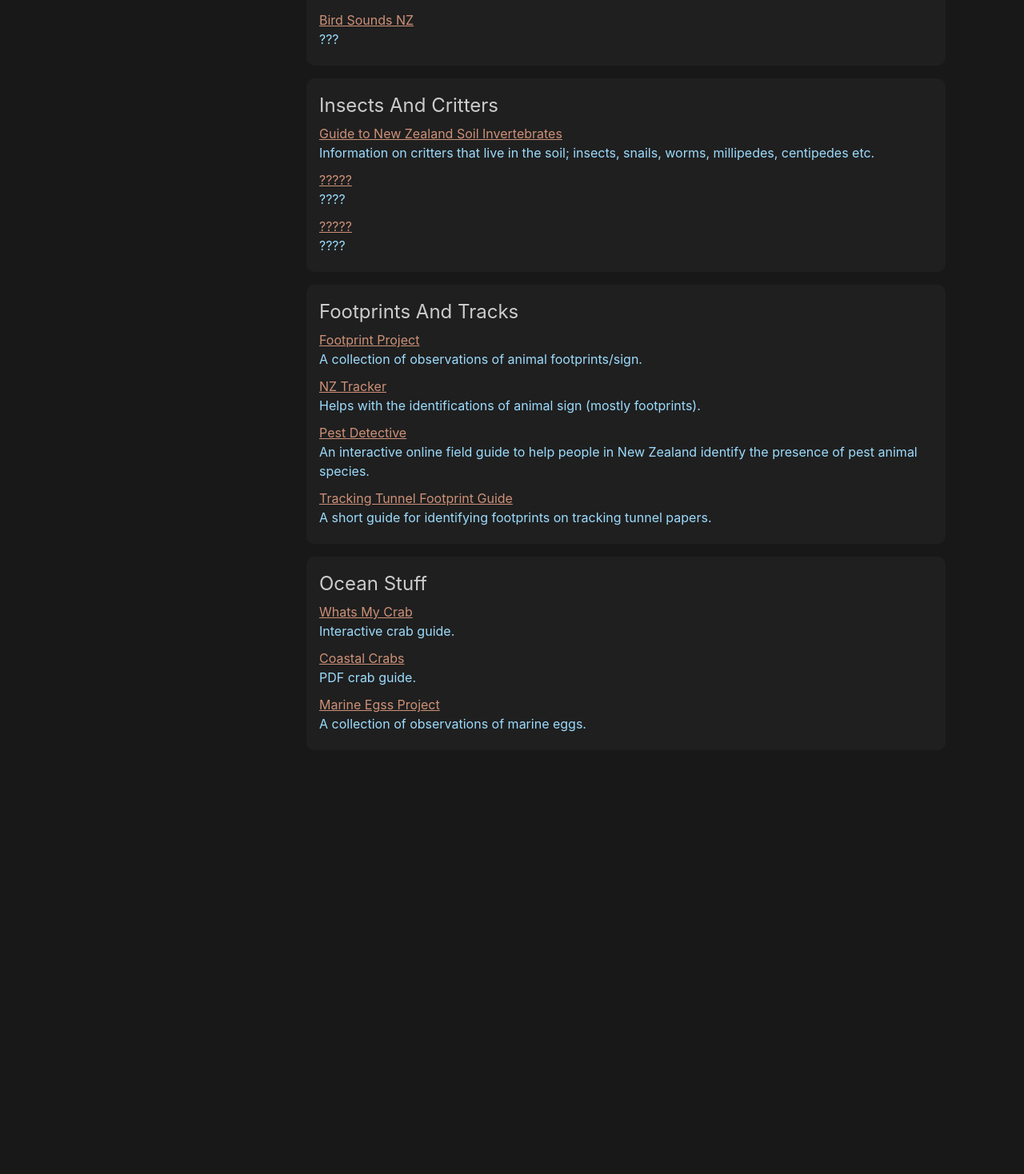
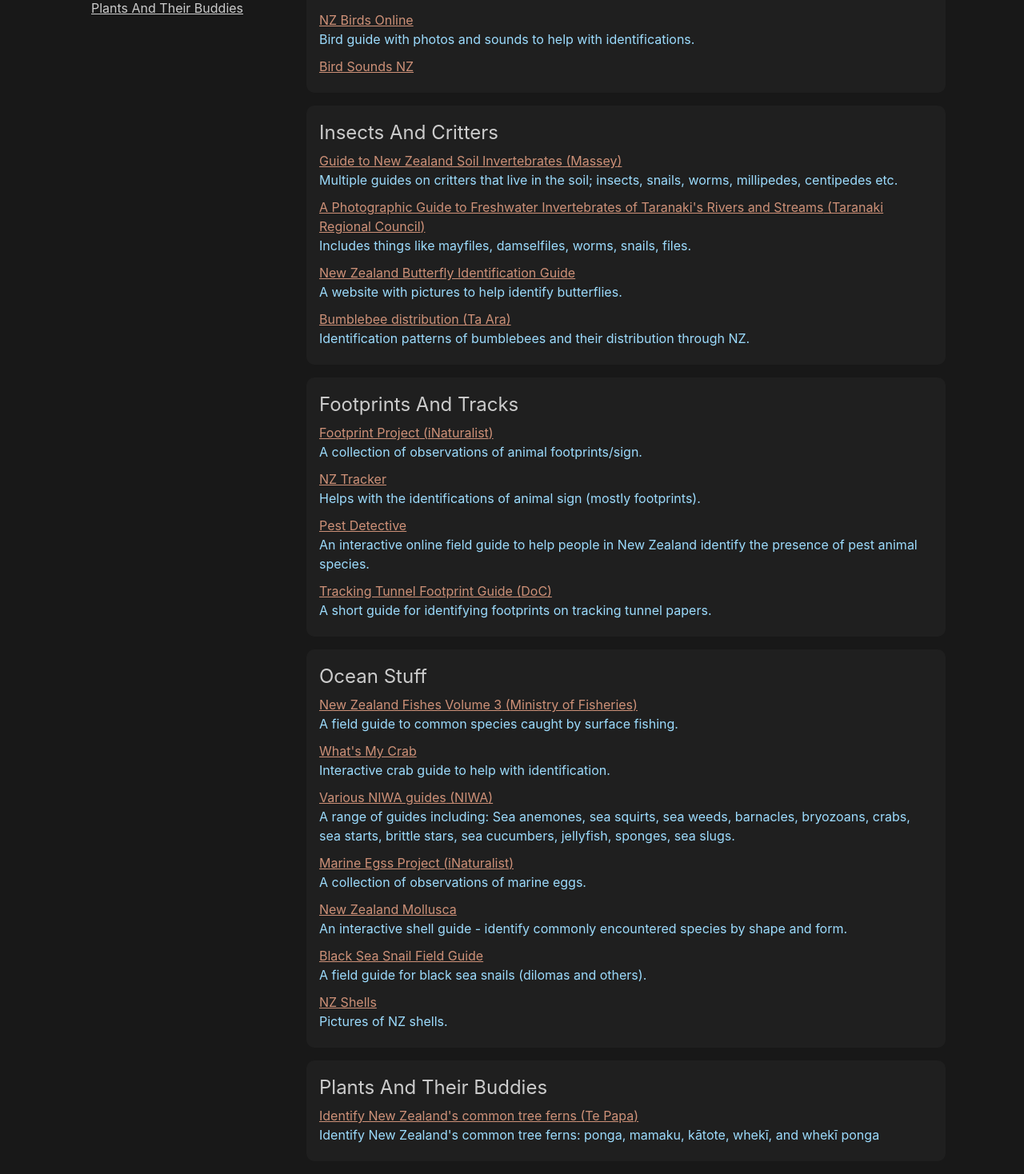
Before and after one commit to kelvinperrie/idguides, a React (Create React App) app in the folder guides/: page / in a window 1280 px wide. Shown: the part 130-1598 px from the top of the page at 80% size. Before the commit the page ends 1084 px from the top, so only its background shows below. Built offline with nearby package versions, Linux system fonts and the light colour scheme.

Commit message:
adding more guides

```diff
--- a/guides/src/App.js
+++ b/guides/src/App.js
@@ -17,10 +17,12 @@
 
 function Guide({guide}) {
 
+  let organisation = guide.organisation != "" ? <span> ({guide.organisation})</span> : "";
+
   return (
     <div className="guide">
       <div className="guide-title">
-        <a href={guide.url}>{guide.title}</a>
+        <a href={guide.url}>{guide.title}{organisation}</a>
       </div>
       <div className="guide-summary">{guide.summary}</div>
     </div>
--- a/guides/src/data/test.json
+++ b/guides/src/data/test.json
@@ -4,11 +4,18 @@
 		"name" : "Birds",
 		"guides" : [
 			{
+				"title": "NZ Birds Online",
+				"organisation" : "",
+				"accessiblity" : "friendly",
+				"url" : "https://www.nzbirdsonline.org.nz/",
+				"summary" : "Bird guide with photos and sounds to help with identifications."
+			},
+			{
 				"title": "Bird Sounds NZ",
 				"organisation" : "",
 				"accessiblity" : "friendly",
 				"url" : "https://www.birdsounds.nz/",
-				"summary" : "???"
+				"summary" : ""
 			}
 		]
 	},
@@ -20,21 +27,27 @@
 				"organisation" : "Massey",
 				"accessiblity" : "friendly",
 				"url" : "http://soilbugs.massey.ac.nz/index.php",
-				"summary" : "Information on critters that live in the soil; insects, snails, worms, millipedes, centipedes etc."
+				"summary" : "Multiple guides on critters that live in the soil; insects, snails, worms, millipedes, centipedes etc."
 			},
 			{
-				"title": "?????",
+				"title": "A Photographic Guide to Freshwater Invertebrates of Taranaki's Rivers and Streams",
+				"organisation" : "Taranaki Regional Council",
+				"accessiblity" : "friendly",
+				"url" : "https://www.trc.govt.nz/assets/Documents/Research-reviews/Freshwater/Photographic-Guide-sm.pdf",
+				"summary" : "Includes things like mayfiles, damselfiles, worms, snails, files."
+			},			{
+				"title": "New Zealand Butterfly Identification Guide",
 				"organisation" : "",
 				"accessiblity" : "friendly",
 				"url" : "https://nzbutterfly.info/id/index.htm",
-				"summary" : "????"
+				"summary" : "A website with pictures to help identify butterflies."
 			},
 			{
-				"title": "?????",
-				"organisation" : "",
+				"title": "Bumblebee distribution",
+				"organisation" : "Ta Ara",
 				"accessiblity" : "friendly",
 				"url" : "https://teara.govt.nz/en/interactive/15743/bumblebee-distribution",
-				"summary" : "????"
+				"summary" : "Identification patterns of bumblebees and their distribution through NZ."
 			}
 		]
 	},
@@ -75,18 +88,25 @@
 		"name" : "Ocean Stuff",
 		"guides" : [
 			{
-				"title": "Whats My Crab",
+				"title": "New Zealand Fishes Volume 3",
+				"organisation" : "Ministry of Fisheries",
+				"accessiblity" : "friendly",
+				"url" : "https://fs.fish.govt.nz/Doc/22896/AEBR_69.pdf.ashx",
+				"summary" : "A field guide to common species caught by surface fishing."
+			},
+			{
+				"title": "What's My Crab",
 				"organisation" : "",
 				"accessiblity" : "friendly",
 				"url" : "http://www.whatsmycrab.co.nz/",
-				"summary" : "Interactive crab guide."
+				"summary" : "Interactive crab guide to help with identification."
 			},
 			{
-				"title": "Coastal Crabs",
+				"title": "Various NIWA guides",
 				"organisation" : "NIWA",
 				"accessiblity" : "friendly",
-				"url" : "https://niwa.co.nz/static/web/coastal_crabs_2015.pdf",
-				"summary" : "PDF crab guide."
+				"url" : "https://niwa.co.nz/oceans/resources/marine-identification-guides-and-fact-sheets",
+				"summary" : "A range of guides including: Sea anemones, sea squirts, sea weeds, barnacles, bryozoans, crabs, sea starts, brittle stars, sea cucumbers, jellyfish, sponges, sea slugs."
 			},
 			{
 				"title": "Brachyura and Crab-like Anomura of New Zealand",
@@ -108,6 +128,39 @@
 				"accessiblity" : "friendly",
 				"url" : "https://inaturalist.nz/projects/marine-eggs-nz",
 				"summary" : "A collection of observations of marine eggs."
+			},
+			{
+				"title": "New Zealand Mollusca",
+				"organisation" : "",
+				"accessiblity" : "friendly",
+				"url" : "http://www.mollusca.co.nz/identify.php",
+				"summary" : "An interactive shell guide - identify commonly encountered species by shape and form."
+			},
+			{
+				"title": "Black Sea Snail Field Guide",
+				"organisation" : "",
+				"accessiblity" : "friendly",
+				"url" : "https://blackseasnailfieldguide.vercel.app/",
+				"summary" : "A field guide for black sea snails (dilomas and others)."
+			},
+			{
+				"title": "NZ Shells",
+				"organisation" : "",
+				"accessiblity" : "friendly",
+				"url" : "http://www.nzshells.net.nz/",
+				"summary" : "Pictures of NZ shells."
+			}
+		]
+	},
+	{
+		"name" : "Plants And Their Buddies",
+		"guides" : [
+			{
+				"title": "Identify New Zealand's common tree ferns",
+				"organisation" : "Te Papa",
+				"accessiblity" : "friendly",
+				"url" : "https://blog.tepapa.govt.nz/2019/12/20/identifying-new-zealands-common-tree-ferns-ponga-mamaku-katote-wheki-and-wheki-ponga/?cn-reloaded=1",
+				"summary" : "Identify New Zealand's common tree ferns: ponga, mamaku, kātote, whekī, and whekī ponga"
 			}
 		]
 	}
```
